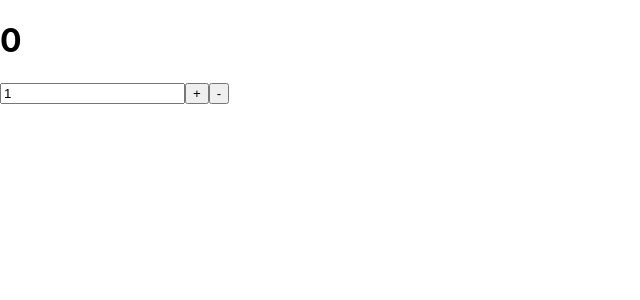
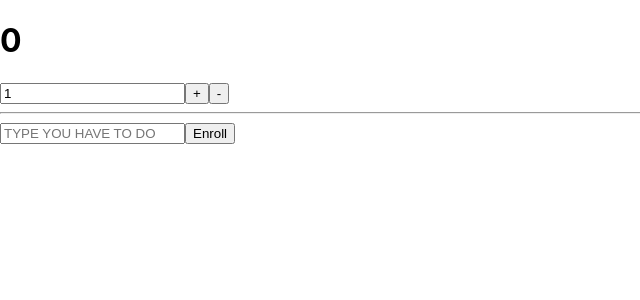
Before and after one commit to BigbrotherShin/learn-redux, a React (Create React App) app: page / in a window 1280 px wide. Shown: the top 300 px of the page, without its empty margins (0-640 px from the left). Built offline with nearby package versions, Linux system fonts and the light colour scheme.

Commit message:
Todo List v1.1

```diff
--- a/src/App.js
+++ b/src/App.js
@@ -1,10 +1,13 @@
 import React from 'react';
 import CounterContainer from './containers/CounterContainer';
+import TodosContainer from './containers/TodosContainer';
 
 function App() {
   return (
     <div>
       <CounterContainer />
+      <hr />
+      <TodosContainer />
     </div>
   );
 }
--- /dev/null
+++ b/src/components/Todos.js
@@ -0,0 +1,59 @@
+import React, { useState } from 'react';
+
+// 이 파일에는 TodoItem, TodoList, Todos 이렇게 총 3가지의 컴포넌트를 작성
+// 이렇게 여러개의 컴포넌트를 만드는 이유는 컴포넌트의 리렌더링 성능을 최적화하기 위함
+
+// 컴포넌트 최적화를 위하여 React.memo를 사용합니다
+const TodoItem = React.memo(function TodoItem({ todo, onToggle }) {
+  return (
+    <li
+      style={{
+        // 인라인 스타일은 객체 형태로 작성
+        textDecoration: todo.done ? 'line-through' : 'none',
+        cursor: 'pointer',
+      }}
+      onClick={() => onToggle(todo.id)}
+    >
+      {todo.text}
+    </li>
+  );
+});
+
+// 컴포넌트 최적화를 위하여 React.memo를 사용합니다
+const TodoList = React.memo(function TodoList({ todos, onToggle }) {
+  return (
+    <ul>
+      {todos.map(todo => (
+        <TodoItem key={todo.id} todo={todo} onToggle={onToggle} />
+      ))}
+    </ul>
+  );
+});
+
+function Todos({ todos, onCreate, onToggle }) {
+  // 리덕스를 사용한다고 해서 모든 상태를 리덕스에서 관리해야하는 것은 아닙니다.
+  // useState를 통해 local 상태로 관리
+  const [text, setText] = useState('');
+  const onChange = e => setText(e.target.value);
+  const onSubmit = e => {
+    e.preventDefault(); // Submit 이벤트 발생했을 때 새로고침 방지
+    onCreate(text);
+    setText(''); // reset input
+  };
+
+  return (
+    <div>
+      <form onSubmit={onSubmit}>
+        <input
+          value={text}
+          placeholder="TYPE YOU HAVE TO DO"
+          onChange={onChange}
+        />
+        <button type="submit">Enroll</button>
+      </form>
+      <TodoList todos={todos} onToggle={onToggle} />
+    </div>
+  );
+}
+
+export default React.memo(Todos);
--- /dev/null
+++ b/src/containers/TodosContainer.js
@@ -0,0 +1,18 @@
+import React, { useCallback } from 'react';
+import { useSelector, useDispatch } from 'react-redux';
+import Todos from '../components/Todos';
+import { addTodo, toggleTodo } from '../modules/todos';
+
+function TodosContainer() {
+  // useSelector 에서 꼭 객체를 반환 할 필요는 없습니다.
+  // 한 종류의 값만 조회하고 싶으면 그냥 원하는 값만 바로 반환하면 됩니다.
+  const todos = useSelector(state => state.todos);
+  const dispatch = useDispatch();
+
+  const onCreate = useCallback(text => dispatch(addTodo(text)), [dispatch]);
+  const onToggle = useCallback(id => dispatch(toggleTodo(id)), [dispatch]); // 최적화를 위해 useCallback 사용
+
+  return <Todos todos={todos} onCreate={onCreate} onToggle={onToggle} />;
+}
+
+export default TodosContainer;
--- a/src/modules/todos.js
+++ b/src/modules/todos.js
@@ -8,7 +8,8 @@ export const addTodo = text => ({
   type: ADD_TODO,
   todo: {
     id: nextId++, // 새 항목을 추가하고 nextId 값에 1을 더해줍니다.
-    text
+    text,
+    done: false,
   }
 });
 export const toggleTodo = id => ({
```
